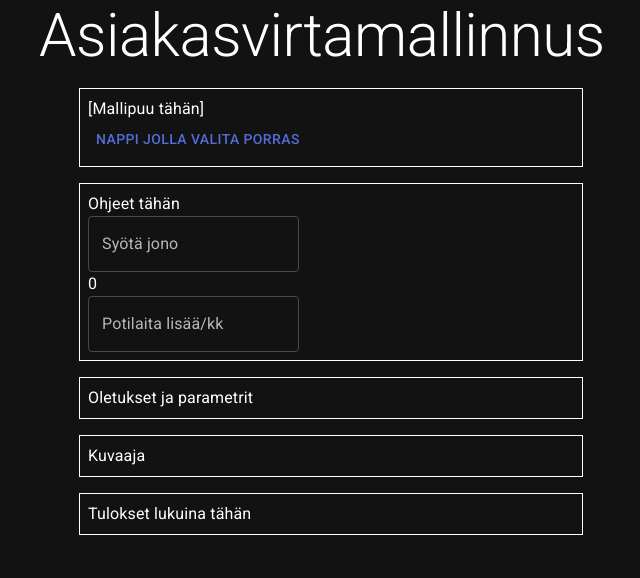
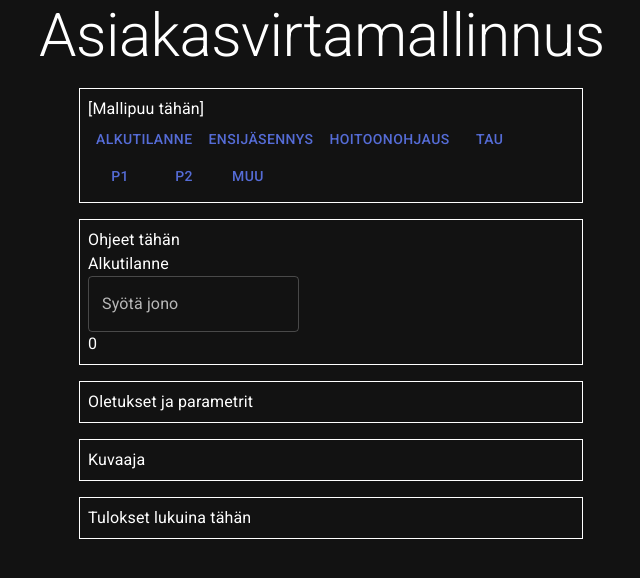
Before and after one commit to pluton-pyramidi/asiakasvirtamallinnus, a React (Vite) app: page / in a window 1280 px wide. Shown: the top 578 px of the page, without its empty margins (325-965 px from the left). Built offline with nearby package versions, Linux system fonts and the light colour scheme.

Commit message:
Create InputView feature with its states and components

```diff
--- a/src/app/store.js
+++ b/src/app/store.js
@@ -1,17 +1,22 @@
 import { configureStore } from "@reduxjs/toolkit";
 import counterReducer from "../features/counter/counterSlice";
 import createInputIntegerSlice from "../features/inputState/createInputStateSlice";
+import viewReducer from "../features/inputState/viewSlice";
 
+/* Initialize a new slice, give it a name and an intial value*/
 const initialQueueStateSlice = createInputIntegerSlice("initialQueue", 0);
+/* */
+
 export const {
-  setInput: setInitialQueueInput,
-  incrementInput: incrementInitialQueueInput,
-  decrementInput: decrementInitialQueueInput,
+  setInput: setInitialQueue,
+  incrementInput: incrementInitialQueue,
+  decrementInput: decrementInitialQueue,
 } = initialQueueStateSlice.actions;
 
 export default configureStore({
   reducer: {
     counter: counterReducer,
-    initialQueueState: initialQueueStateSlice.reducer,
+    initialQueue: initialQueueStateSlice.reducer,
+    view: viewReducer,
   },
 });
--- /dev/null
+++ b/src/components/InputView.jsx
@@ -0,0 +1,54 @@
+import * as React from "react";
+import { useSelector } from "react-redux";
+import { Box } from "@mui/material";
+
+export default function InputView({ children }) {
+  const currentView = useSelector((state) => state.view.currentView);
+
+  return (
+    <Box>
+      {currentView === "view1" && (
+        <Box>
+          Alkutilanne
+          {children}
+        </Box>
+      )}
+      {currentView === "view2" && (
+        <Box>
+          Ensijäsennys
+          {children}
+        </Box>
+      )}
+      {currentView === "view3" && (
+        <Box>
+          Hoitoonohjaus
+          {children}
+        </Box>
+      )}
+      {currentView === "view4" && (
+        <Box>
+          TAU
+          {children}
+        </Box>
+      )}
+      {currentView === "view5" && (
+        <Box>
+          P1
+          {children}
+        </Box>
+      )}
+      {currentView === "view6" && (
+        <Box>
+          P2
+          {children}
+        </Box>
+      )}
+      {currentView === "view7" && (
+        <Box>
+          Muu
+          {children}
+        </Box>
+      )}
+    </Box>
+  );
+}
--- /dev/null
+++ b/src/components/SelectView.jsx
@@ -0,0 +1,60 @@
+import * as React from "react";
+import { useSelector, useDispatch } from "react-redux";
+import { setView } from "../features/inputState/viewSlice";
+import { Box, Button } from "@mui/material";
+
+export default function ViewButtons() {
+  const currentView = useSelector((state) => state.view.currentView);
+  const dispatch = useDispatch();
+
+  const handleButtonClick = (view) => {
+    dispatch(setView(view));
+  };
+
+  return (
+    <Box>
+      <Button
+        onClick={() => handleButtonClick("view1")}
+        className={currentView === "view1" ? "active" : ""}
+      >
+        Alkutilanne
+      </Button>
+      <Button
+        onClick={() => handleButtonClick("view2")}
+        className={currentView === "view2" ? "active" : ""}
+      >
+        Ensijäsennys
+      </Button>
+      <Button
+        onClick={() => handleButtonClick("view3")}
+        className={currentView === "view3" ? "active" : ""}
+      >
+        Hoitoonohjaus
+      </Button>
+      <Button
+        onClick={() => handleButtonClick("view4")}
+        className={currentView === "view4" ? "active" : ""}
+      >
+        TAU
+      </Button>
+      <Button
+        onClick={() => handleButtonClick("view5")}
+        className={currentView === "view5" ? "active" : ""}
+      >
+        P1
+      </Button>
+      <Button
+        onClick={() => handleButtonClick("view6")}
+        className={currentView === "view6" ? "active" : ""}
+      >
+        P2
+      </Button>
+      <Button
+        onClick={() => handleButtonClick("view7")}
+        className={currentView === "view7" ? "active" : ""}
+      >
+        Muu
+      </Button>
+    </Box>
+  );
+}
--- a/src/features/InputBlock.jsx
+++ b/src/features/InputBlock.jsx
@@ -3,21 +3,20 @@ import Typography from "@mui/material/Typography";
 import Box from "@mui/material/Box";
 import { BoxSx } from "../components/ComponentSx";
 import IntegerInput from "../components/IntegerInput";
+import InputView from "../components/InputView";
 
 export default function InputBlock() {
   return (
     <Box sx={BoxSx}>
       <Typography>Ohjeet tähän</Typography>
-      <IntegerInput
-        fieldTitle="Syötä jono"
-        fieldAriaLabel="Syötä jonossa olevien potilaiden lukumäärä"
-        stateId="initialQueueState"
-        stateSetterId="setInitialQueueInput"
-      ></IntegerInput>
-      <IntegerInput
-        fieldTitle="Potilaita lisää/kk"
-        fieldAriaLabel="Syötä potilaiden lukumäärä, joka tulee jonoon lisää per kuukausi"
-      ></IntegerInput>
+      <InputView>
+        <IntegerInput
+          fieldTitle="Syötä jono"
+          fieldAriaLabel="Syötä jonossa olevien potilaiden lukumäärä"
+          stateId="initialQueue"
+          stateSetterId="setInitialQueue"
+        ></IntegerInput>
+      </InputView>
     </Box>
   );
 }
--- a/src/features/Model.jsx
+++ b/src/features/Model.jsx
@@ -1,12 +1,13 @@
 import * as React from "react";
 import { Box, Button, Typography } from "@mui/material";
 import { BoxSx } from "../components/ComponentSx";
+import ViewButtons from "../components/SelectView";
 
 export default function Model() {
   return (
     <Box sx={BoxSx}>
       <Typography>[Mallipuu tähän]</Typography>
-      <Button>Nappi jolla valita porras</Button>
+      <ViewButtons></ViewButtons>
     </Box>
   );
 }
--- /dev/null
+++ b/src/features/inputState/viewSlice.js
@@ -0,0 +1,18 @@
+import { createSlice } from "@reduxjs/toolkit";
+
+const initialState = {
+  currentView: "view1",
+};
+
+const viewSlice = createSlice({
+  name: "view",
+  initialState,
+  reducers: {
+    setView: (state, action) => {
+      state.currentView = action.payload;
+    },
+  },
+});
+
+export const { setView } = viewSlice.actions;
+export default viewSlice.reducer;
```
